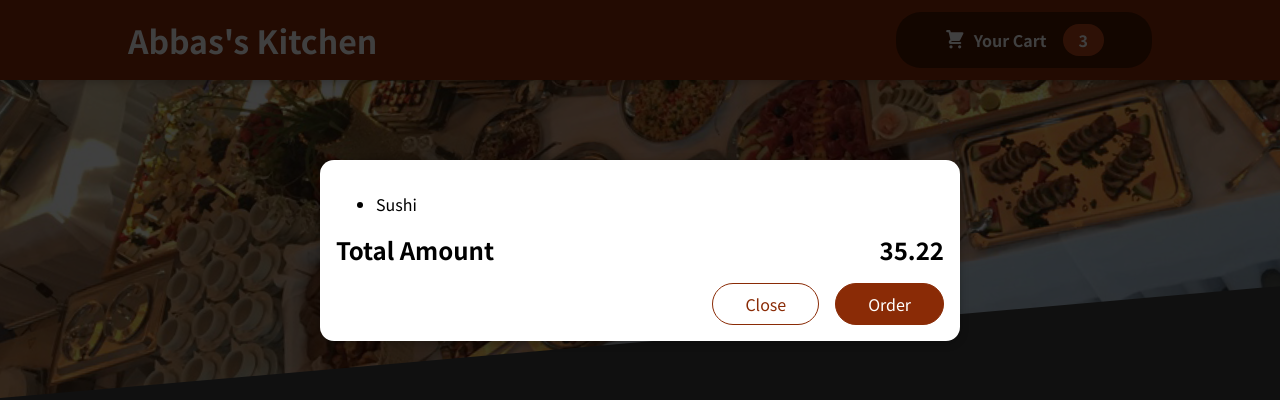
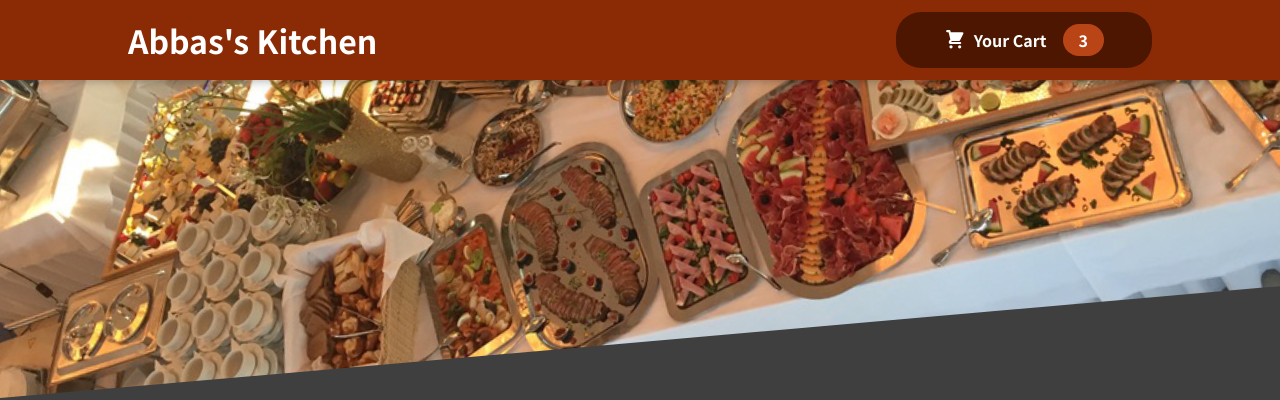
Before and after one commit to Abbas4tech/food-order-app, a React (Create React App) app: page / in a window 1280 px wide. Shown: the top 400 px of the page. Built offline with nearby package versions, Linux system fonts and the light colour scheme.

Commit message:
managed cart and modal states

```diff
--- a/src/App.js
+++ b/src/App.js
@@ -1,14 +1,22 @@
-import { Fragment } from "react";
+import { Fragment, useState } from "react";
 import Cart from "./components/Cart/Cart";
 
 import Header from "./components/Layout/Header";
 import Meals from "./components/Meals/Meals";
 
 function App() {
+  const [cartIsShown, setCartIsShown] = useState(false);
+
+  const showCartHandler = () => {
+    setCartIsShown(true);
+  };
+  const hideCartHandler = () => {
+    setCartIsShown(false);
+  };
   return (
     <Fragment>
-      <Cart />
-      <Header />
+      {cartIsShown && <Cart onClose={hideCartHandler} />}
+      <Header onShowCart={showCartHandler} />
       <main>
         <Meals />
       </main>
--- a/src/components/Cart/Cart.js
+++ b/src/components/Cart/Cart.js
@@ -11,14 +11,16 @@
     </ul>
   );
   return (
-    <Modal>
+    <Modal onClose={props.onClose}>
       {cartItems}
       <div className={classes.total}>
         <span>Total Amount</span>
         <span>35.22</span>
       </div>
       <div className={classes.actions}>
-        <button className={classes["button--alt"]}>Close</button>
+        <button className={classes["button--alt"]} onClick={props.onClose}>
+          Close
+        </button>
         <button className={classes.button}>Order</button>
       </div>
     </Modal>
--- a/src/components/Layout/Header.js
+++ b/src/components/Layout/Header.js
@@ -9,7 +9,7 @@
     <Fragment>
       <header className={classes.header}>
         <h1>Abbas's Kitchen</h1>
-        <HeaderCartButton />
+        <HeaderCartButton onClick={props.onShowCart} />
       </header>
       <div className={classes["main-image"]}>
         <img src={mealsImage} alt="A table full of delicious food!" />
--- a/src/components/Layout/HeaderCartButton.js
+++ b/src/components/Layout/HeaderCartButton.js
@@ -1,9 +1,9 @@
-import CartIcon from '../Cart/CartIcon';
-import classes from './HeaderCartButton.module.css';
+import CartIcon from "../Cart/CartIcon";
+import classes from "./HeaderCartButton.module.css";
 
 const HeaderCartButton = (props) => {
   return (
-    <button className={classes.button}>
+    <button className={classes.button} onClick={props.onClick}>
       <span className={classes.icon}>
         <CartIcon />
       </span>
--- a/src/components/UI/Modal.js
+++ b/src/components/UI/Modal.js
@@ -3,7 +3,7 @@
 import ReactDOM from "react-dom";
 
 const Backdrop = (props) => {
-  return <div className={classes.backdrop}></div>;
+  return <div className={classes.backdrop} onClick={props.onClose}></div>;
 };
 
 const ModalOverlay = (props) => {
@@ -22,7 +22,10 @@
       {/* <Backdrop /> //===========Without Portals
       <ModalOverlay>{props.children}</ModalOverlay> */}
 
-      {ReactDOM.createPortal(<Backdrop />, portalElement)}
+      {ReactDOM.createPortal(
+        <Backdrop onClose={props.onClose} />,
+        portalElement
+      )}
       {ReactDOM.createPortal(
         <ModalOverlay>{props.children}</ModalOverlay>,
         portalElement
```
